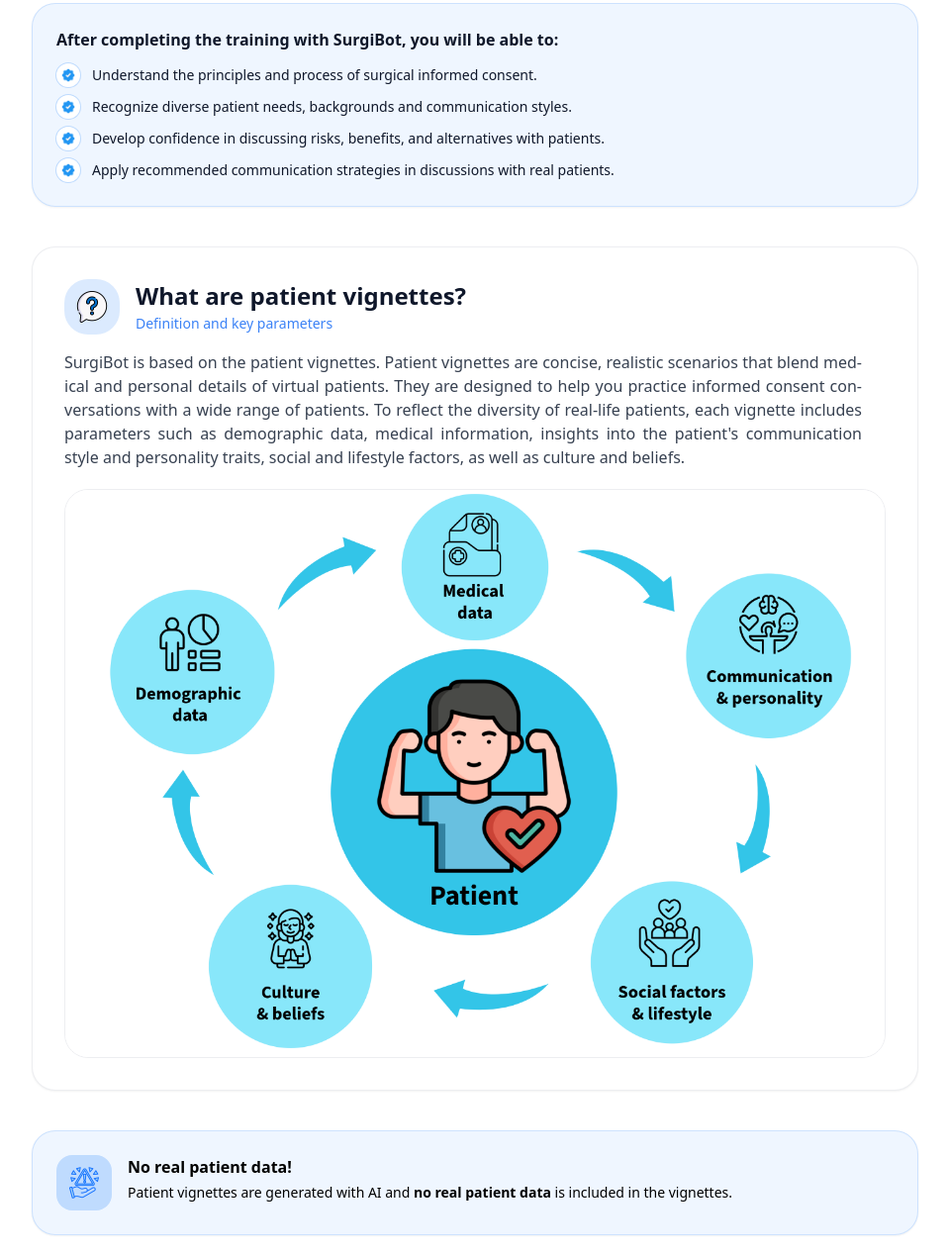
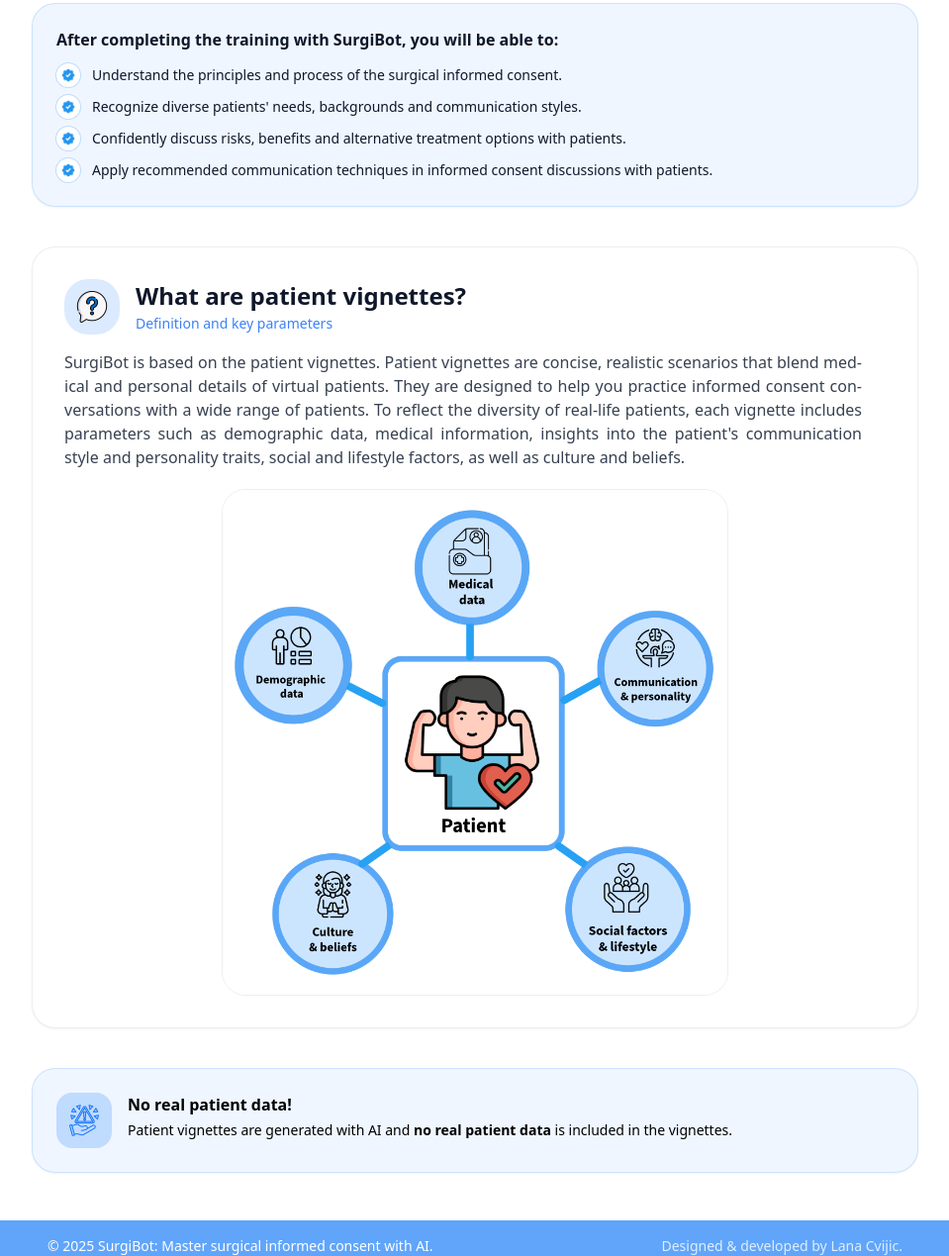
Before and after one commit to lanacvijic-bfh/surgibot-website, a website built with Vite: page index.html in a window 1280 px wide. Shown: the part 849-2118 px from the top of the page at 99% size, without its empty margins (160-1119 px from the left). Built offline with nearby package versions, Linux system fonts and the light colour scheme.

Commit message:
Added new changes on the landing page

```diff
--- a/index.html
+++ b/index.html
@@ -194,7 +194,7 @@
           loading="lazy"
             />
           </div>
-          <span>Understand the principles and process of surgical informed consent.</span>
+          <span>Understand the principles and process of the surgical informed consent.</span>
         </li>
         <!-- Learning objective 2 -->
         <li class="flex items-center gap-3 text-left">
@@ -206,7 +206,7 @@
           loading="lazy"
             />
           </div>
-          <span>Recognize diverse patient needs, backgrounds and communication styles.</span>
+          <span>Recognize diverse patients' needs, backgrounds and communication styles.</span>
         </li>
         <!-- Learning objective 3 -->
         <li class="flex items-center gap-3 text-left">
@@ -218,7 +218,7 @@
           loading="lazy"
             />
           </div>
-          <span>Develop confidence in discussing risks, benefits, and alternatives with patients.</span>
+          <span>Confidently discuss risks, benefits and alternative treatment options with patients.</span>
         </li>
         <!-- Learning objective 4 -->
         <li class="flex items-center gap-3 text-left">
@@ -230,7 +230,7 @@
           loading="lazy"
             />
           </div>
-          <span>Apply recommended communication strategies in discussions with real patients.</span>
+          <span>Apply recommended communication techniques in informed consent discussions with patients.</span>
         </li>
           </ul>
         </div>
@@ -268,9 +268,9 @@
           </p>
           <!-- Parameters that are included in the patient vignette -->
           <img
-            src="./icons/patient-vignette-parameters.png"
+            src="./icons/patient-vignette-parameters2.png"
             alt="Example of a patient vignette"
-            class="w-full rounded-3xl border border-gray-200/70 object-cover"
+            class="block mx-auto w-full h-auto max-w-xs sm:max-w-sm md:max-w-md lg:max-w-lg rounded-3xl border border-gray-200/70 object-cover"
           />
         </div>
       </section>
```
Also changed, not shown: public/feedback-module.html (+1 -1 lines), public/practice-module.html (+1 -1 lines), public/vignette-library.html (+1 -1 lines), public/icons/patient-vignette-parameters2.png (added).
